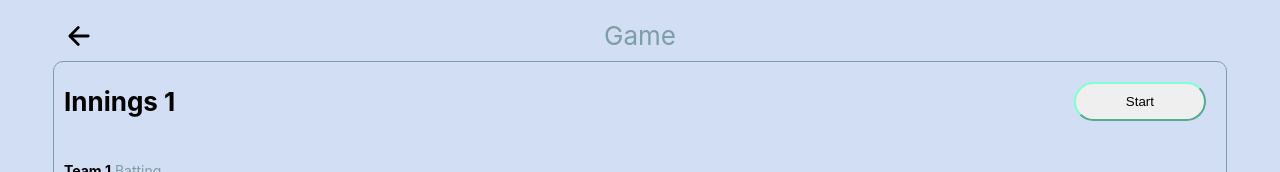
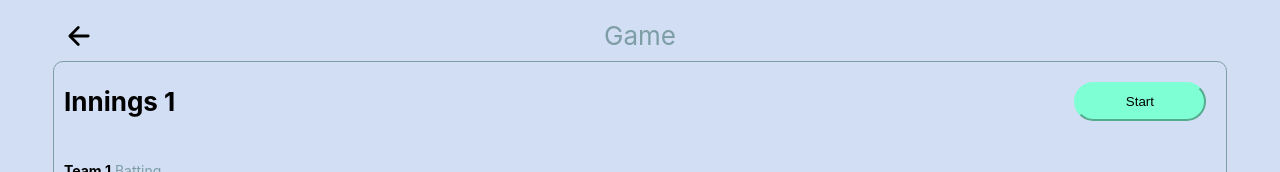
Before and after one commit to rughvi/indoorcricket, a React (Create React App) app: page /game in a window 1280 px wide. Shown: the top 172 px of the page. Built offline with nearby package versions, Linux system fonts and the light colour scheme; no server answers; the database is empty.

Commit message:
formatting to guide next action.

```diff
--- a/src/Game/Game.tsx
+++ b/src/Game/Game.tsx
@@ -76,7 +76,7 @@ const Game = () => {
             <div className="GameCard" style={{borderStyle: "solid", borderRadius: "10px", borderWidth: "thin", padding: 10, margin: 10}}>
                 <div className="GameCard-header">
                     <div style={{color: "black", fontWeight: "bold"}}>Innings 1</div>
-                    <button className="Button" disabled={innings1Action === 'Finished'} onClick={() => {startResumeInnings("1")}}>{innings1Action}</button>
+                    <button className={innings1Action !== 'Finished'? "ButtonSelected" : "Button"} disabled={innings1Action === 'Finished'} onClick={() => {startResumeInnings("1")}}>{innings1Action}</button>
                 </div>
                 <br/>
                 <div className="GameCard-header">
@@ -99,7 +99,7 @@ const Game = () => {
             <div className="GameCard"  style={{borderStyle: "solid", borderRadius: "10px", borderWidth: "thin", padding: 10}}>
                 <div className="GameCard-header">
                     <div style={{color: "black", fontWeight: "bold"}} >Innings 2</div>
-                    <button className="Button" disabled={innings1Action !== 'Finished' || innings2Action === 'Finished'} onClick={() => {startResumeInnings("2")}}>{innings2Action}</button>
+                    <button className={ innings1Action === 'Finished' && innings2Action !== 'Finished'? "ButtonSelected" : "Button"} disabled={innings1Action !== 'Finished' || innings2Action === 'Finished'} onClick={() => {startResumeInnings("2")}}>{innings2Action}</button>
                 </div>
                 <br/>
                 <div className="GameCard-header">
```
